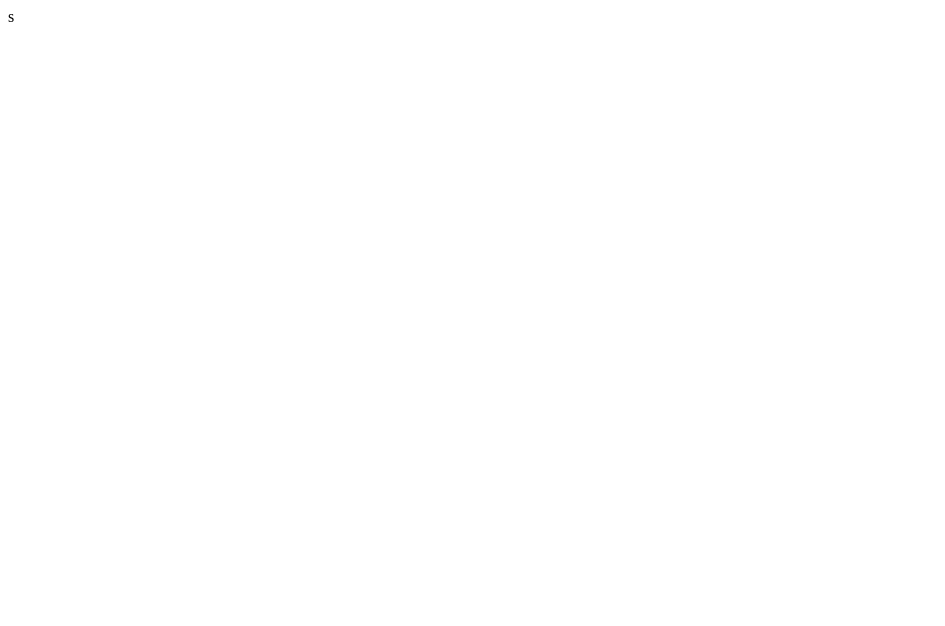
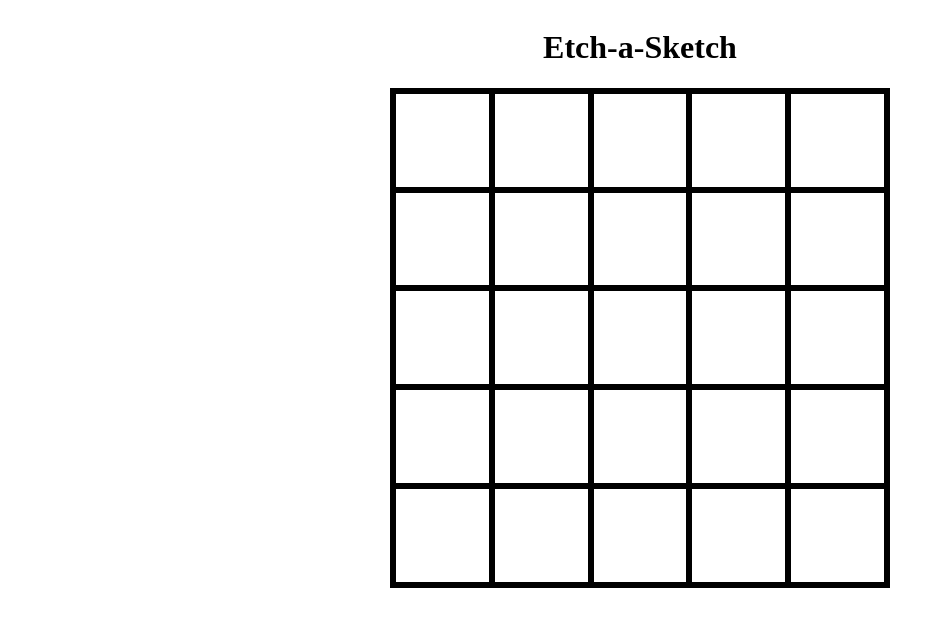
Before and after one commit to manchunyu/etch-a-sketch, a plain HTML site: page index.html in a window 1280 px wide. Shown: the whole page, without its empty margins (0-945 px from the left). Drawn offline with Linux system fonts and the light colour scheme.

Commit message:
Add grids and eventListeners for color change

```diff
--- a/index.html
+++ b/index.html
@@ -4,10 +4,11 @@
     <meta charset="UTF-8">
     <meta name="viewport" content="width=device-width, initial-scale=1.0">
     <title>Etch-a-Sketch</title>
-    <link href="style.css" rel="stylesheet">s
+    <link href="style.css" rel="stylesheet">
     <script src="script.js" defer></script>
 </head>
 <body>
+    <h1>Etch-a-Sketch</h1>
     <div class="container"></div>
 </body>
 </html>
--- a/script.js
+++ b/script.js
@@ -0,0 +1,18 @@
+const numberOfGrid = 5 ;
+const container = document.querySelector('.container');
+
+
+for (let i = 0; i < numberOfGrid; i++){
+    const rowdiv = document.createElement('div');
+    rowdiv.classList.add('rowdiv');
+    for (let j = 0; j < numberOfGrid; j++){
+        const grid = document.createElement('div');
+        grid.classList.add('grid');
+        rowdiv.appendChild(grid);
+    }
+    container.appendChild(rowdiv);
+}
+
+container.addEventListener('mouseover', event => {
+    event.target.style.backgroundColor = 'black';
+})
--- a/style.css
+++ b/style.css
@@ -1,16 +1,32 @@
-* {
+*{
     box-sizing: border-box;
 }
-
 body {
-    height: 100vh;
+    display: flex;
+    flex-direction: column;
+    align-items: center;
+    justify-content: center;
 }
 
 .container {
     display: flex;
+    flex-direction: column;
     flex-wrap: wrap;
+    border: solid;
+    min-width: 500px;
+    min-height: 500px;
+}
+
+.rowdiv {
+    display: flex;
+    min-height: auto;
+    min-width: auto;
+    flex:auto;
 }
 
 .grid {
     border: solid;
+    min-height: auto;
+    min-width: auto;
+    flex:auto;
 }
```
